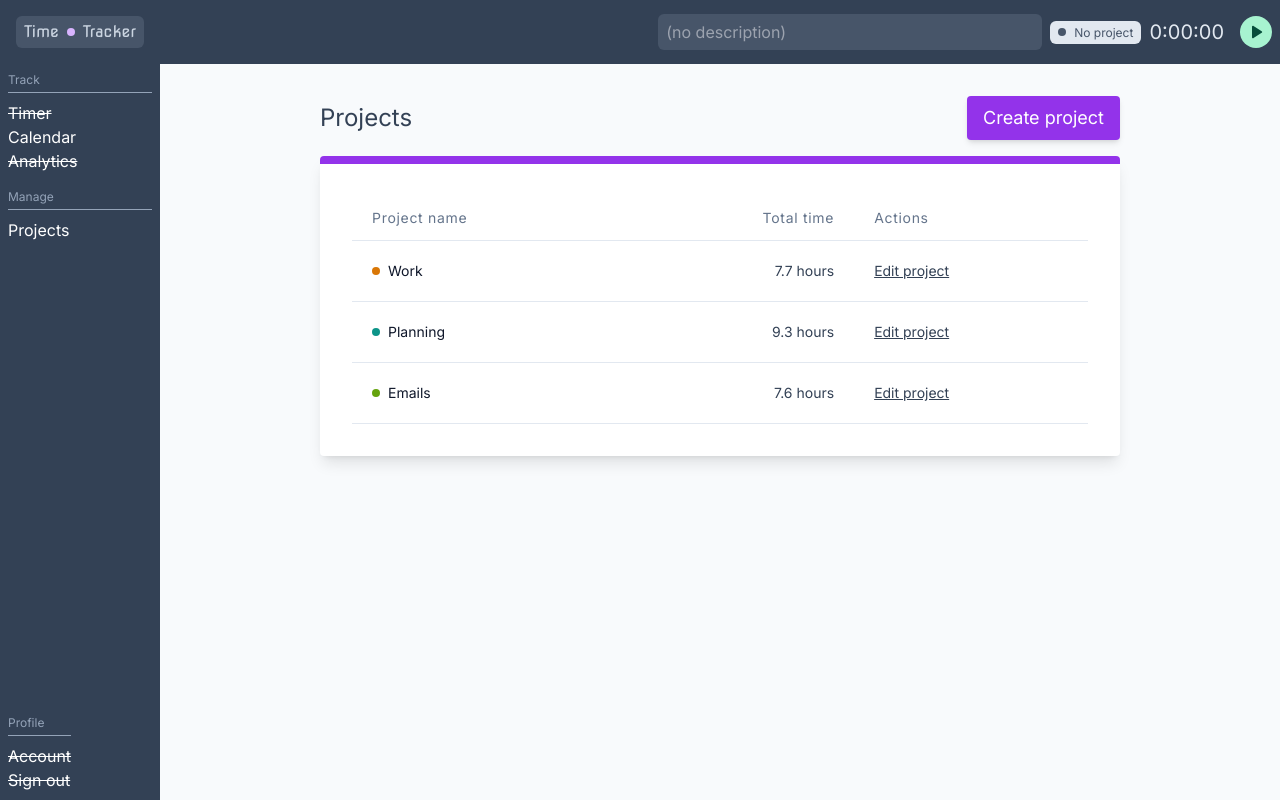
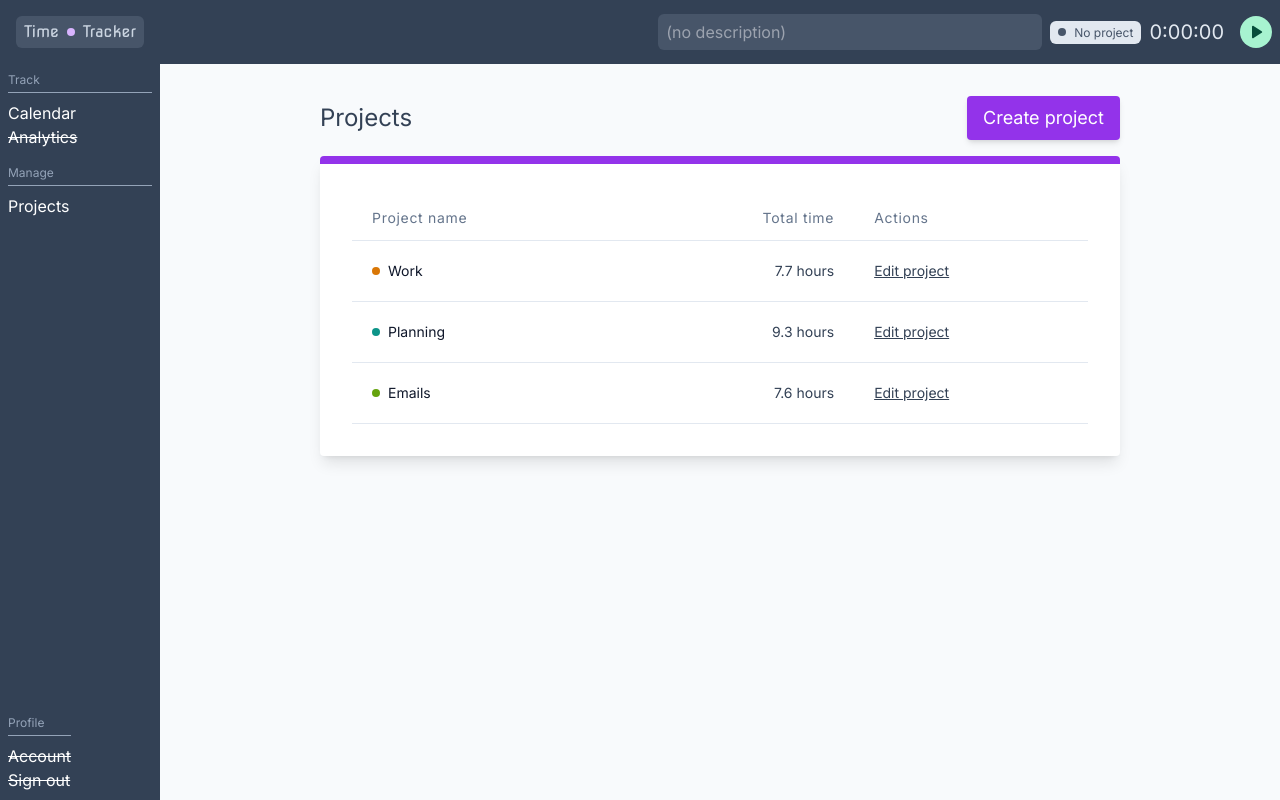
Before and after one commit to thecallum/timer_app_frontend, a Next.js app: page /projects in a window 1280 px wide. Built offline with nearby package versions, Linux system fonts and the light colour scheme.

Commit message:
RM timer page link

```diff
--- a/src/components/layout/nav.tsx
+++ b/src/components/layout/nav.tsx
@@ -8,7 +8,6 @@ export const Nav = () => {
         <hr className="w-full border-slate-400 mb-2" />
 
         <ul>
-          <li className="line-through">Timer</li>
           <li>
             <Link href="/calendar">Calendar</Link>
           </li>
```
Also changed, not shown: 1 other file (tests, documents, lock files or other folders).
